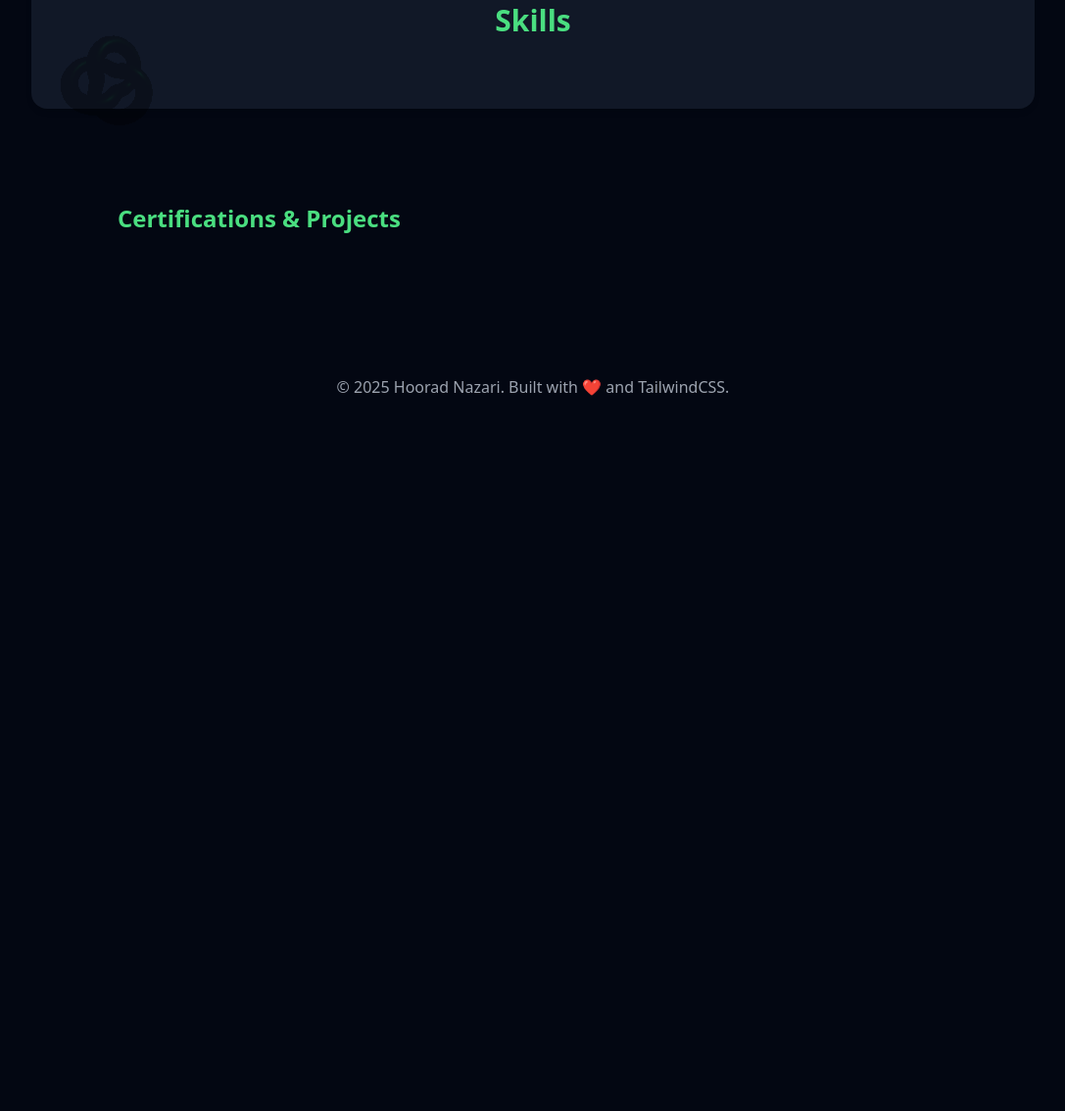
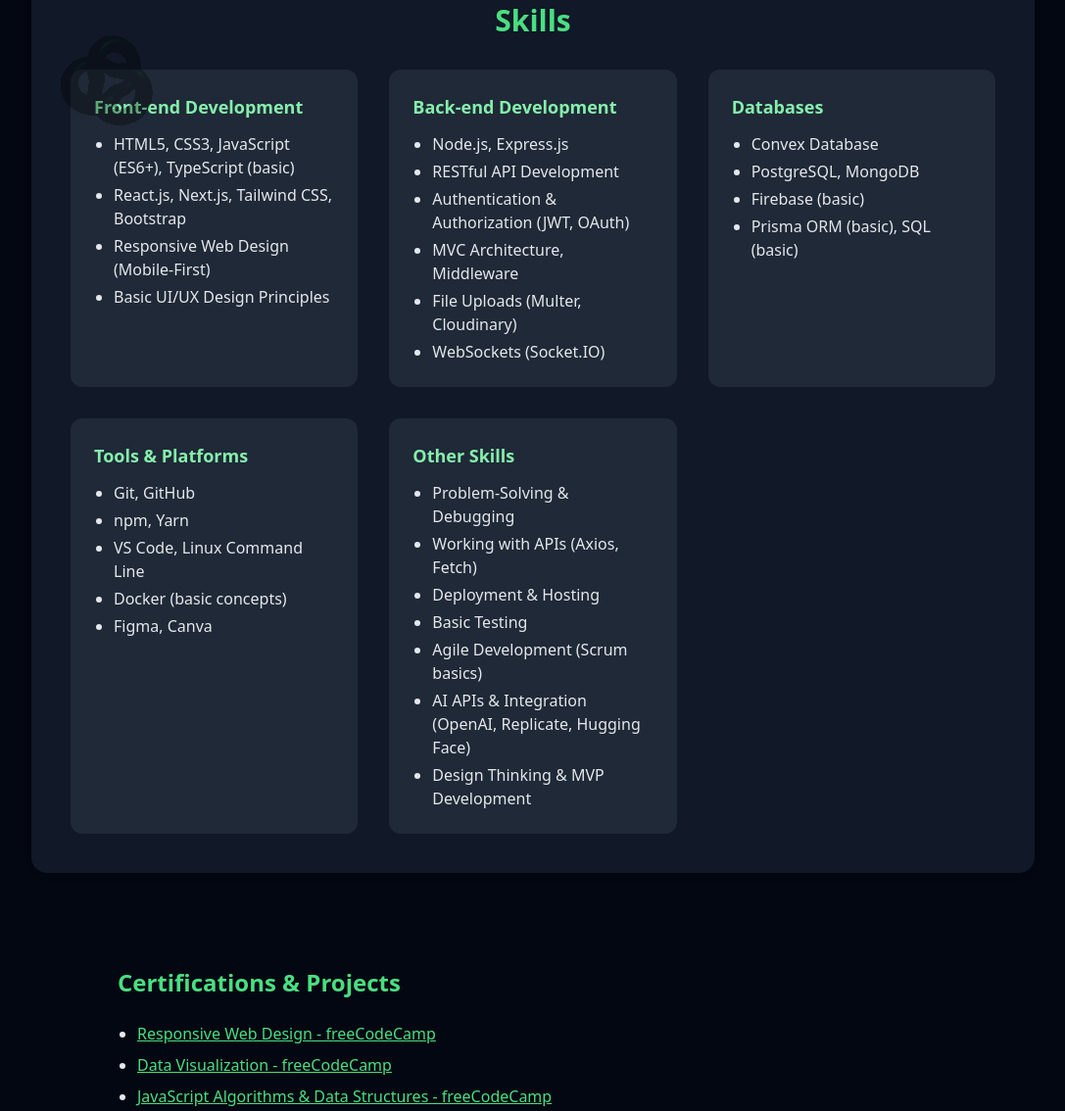
Before and after one commit to hoorad-boop/hoorad-nazari.github.io, a plain HTML site: page index.html in a window 1280 px wide. Shown: the part 439-1573 px from the top of the page at 98% size, without its empty margins (96-1183 px from the left). Before the commit the page ends 870 px from the top, so only its background shows below. Drawn offline with nearby package versions, Linux system fonts and the light colour scheme.

Commit message:
modified:   index.html

```diff
--- a/index.html
+++ b/index.html
@@ -38,7 +38,66 @@
     </div>
     <h2 class="text-3xl font-bold mb-8 text-green-400 text-center">Skills</h2>
     <div class="grid grid-cols-1 md:grid-cols-2 lg:grid-cols-3 gap-8">
-      <!-- (same skills content as before) -->
+      <!-- Frontend -->
+      <div class="bg-gray-800 p-6 rounded-xl hover:shadow-xl hover:shadow-green-500/30 transition">
+        <h3 class="font-semibold text-lg mb-3 text-green-300">Front-end Development</h3>
+        <ul class="list-disc pl-5 space-y-1">
+          <li>HTML5, CSS3, JavaScript (ES6+), TypeScript (basic)</li>
+          <li>React.js, Next.js, Tailwind CSS, Bootstrap</li>
+          <li>Responsive Web Design (Mobile-First)</li>
+          <li>Basic UI/UX Design Principles</li>
+        </ul>
+      </div>
+
+      <!-- Backend -->
+      <div class="bg-gray-800 p-6 rounded-xl hover:shadow-xl hover:shadow-green-500/30 transition">
+        <h3 class="font-semibold text-lg mb-3 text-green-300">Back-end Development</h3>
+        <ul class="list-disc pl-5 space-y-1">
+          <li>Node.js, Express.js</li>
+          <li>RESTful API Development</li>
+          <li>Authentication & Authorization (JWT, OAuth)</li>
+          <li>MVC Architecture, Middleware</li>
+          <li>File Uploads (Multer, Cloudinary)</li>
+          <li>WebSockets (Socket.IO)</li>
+        </ul>
+      </div>
+
+      <!-- Databases -->
+      <div class="bg-gray-800 p-6 rounded-xl hover:shadow-xl hover:shadow-green-500/30 transition">
+        <h3 class="font-semibold text-lg mb-3 text-green-300">Databases</h3>
+        <ul class="list-disc pl-5 space-y-1">
+          <li>Convex Database</li>
+          <li>PostgreSQL, MongoDB</li>
+          <li>Firebase (basic)</li>
+          <li>Prisma ORM (basic), SQL (basic)</li>
+        </ul>
+      </div>
+
+      <!-- Tools -->
+      <div class="bg-gray-800 p-6 rounded-xl hover:shadow-xl hover:shadow-green-500/30 transition">
+        <h3 class="font-semibold text-lg mb-3 text-green-300">Tools & Platforms</h3>
+        <ul class="list-disc pl-5 space-y-1">
+          <li>Git, GitHub</li>
+          <li>npm, Yarn</li>
+          <li>VS Code, Linux Command Line</li>
+          <li>Docker (basic concepts)</li>
+          <li>Figma, Canva</li>
+        </ul>
+      </div>
+
+      <!-- Other Skills -->
+      <div class="bg-gray-800 p-6 rounded-xl hover:shadow-xl hover:shadow-green-500/30 transition">
+        <h3 class="font-semibold text-lg mb-3 text-green-300">Other Skills</h3>
+        <ul class="list-disc pl-5 space-y-1">
+          <li>Problem-Solving & Debugging</li>
+          <li>Working with APIs (Axios, Fetch)</li>
+          <li>Deployment & Hosting</li>
+          <li>Basic Testing</li>
+          <li>Agile Development (Scrum basics)</li>
+          <li>AI APIs & Integration (OpenAI, Replicate, Hugging Face)</li>
+          <li>Design Thinking & MVP Development</li>
+        </ul>
+      </div>
     </div>
   </section>
 
@@ -46,7 +105,12 @@
   <section class="max-w-4xl mx-auto py-12 px-6">
     <h2 class="text-2xl font-bold mb-6 text-green-400">Certifications & Projects</h2>
     <ul class="list-disc pl-5 space-y-2">
-      <!-- (certification links as before) -->
+      <li><a href="https://www.freecodecamp.org/certification/hoorad/responsive-web-design" class="text-green-400 underline" target="_blank">Responsive Web Design - freeCodeCamp</a></li>
+      <li><a href="https://www.freecodecamp.org/certification/hoorad/data-visualization" class="text-green-400 underline" target="_blank">Data Visualization - freeCodeCamp</a></li>
+      <li><a href="https://www.freecodecamp.org/certification/hoorad/javascript-algorithms-and-data-structures-v8" class="text-green-400 underline" target="_blank">JavaScript Algorithms & Data Structures - freeCodeCamp</a></li>
+      <li><a href="https://www.freecodecamp.org/certification/hoorad/front-end-development-libraries" class="text-green-400 underline" target="_blank">Front End Development Libraries - freeCodeCamp</a></li>
+      <li><a href="https://www.freecodecamp.org/certification/hoorad/scientific-computing-with-python-v7" class="text-green-400 underline" target="_blank">Scientific Computing with Python - freeCodeCamp</a></li>
+      <li><a href="https://pixel-bloom-design.vercel.app/" class="text-green-400 underline" target="_blank">Project: Pixel Bloom Design</a> | <a href="https://github.com/hoorad-boop/PixelBloom" class="text-green-400 underline" target="_blank">Source Code</a></li>
     </ul>
   </section>
 
```
